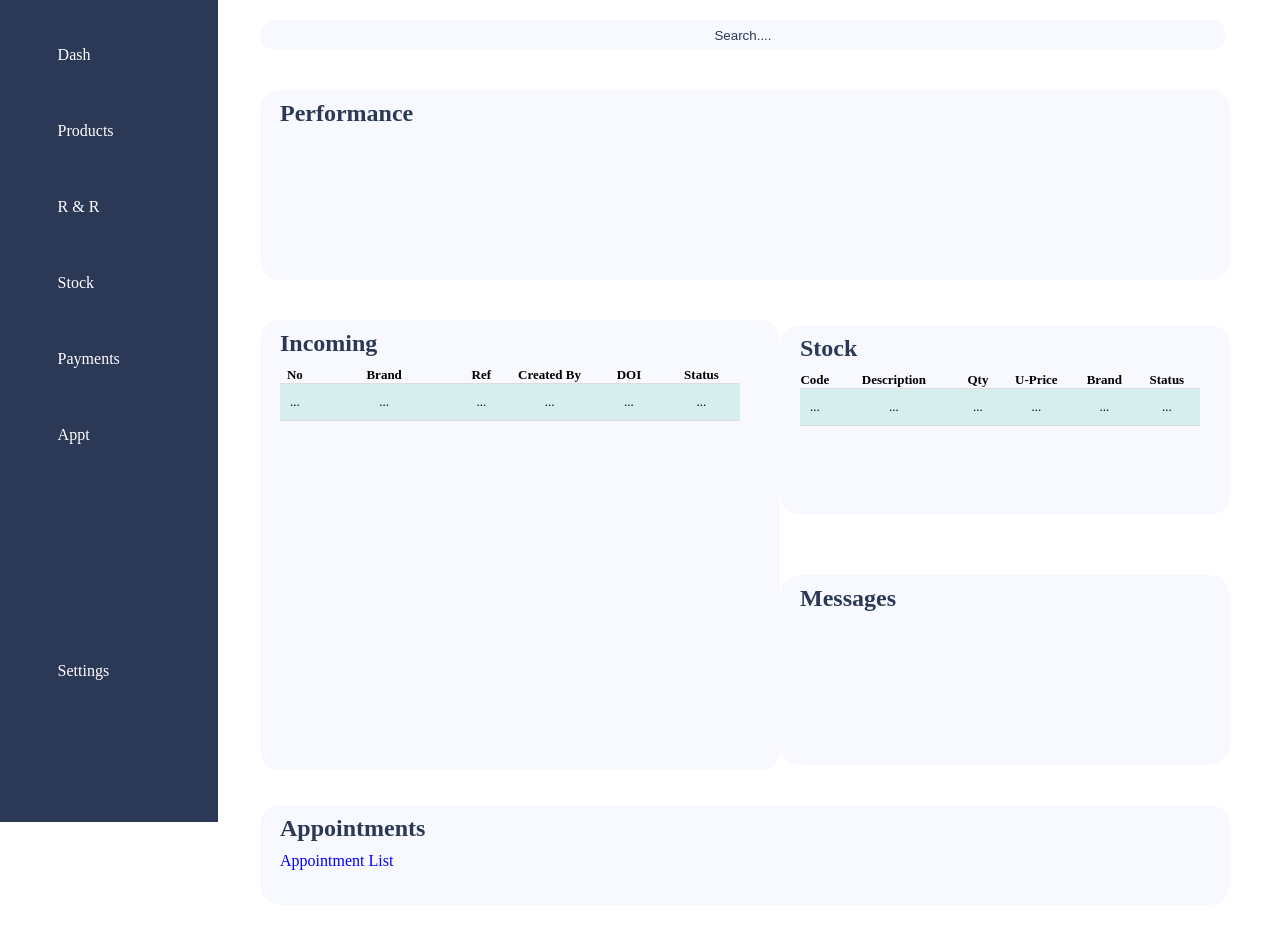
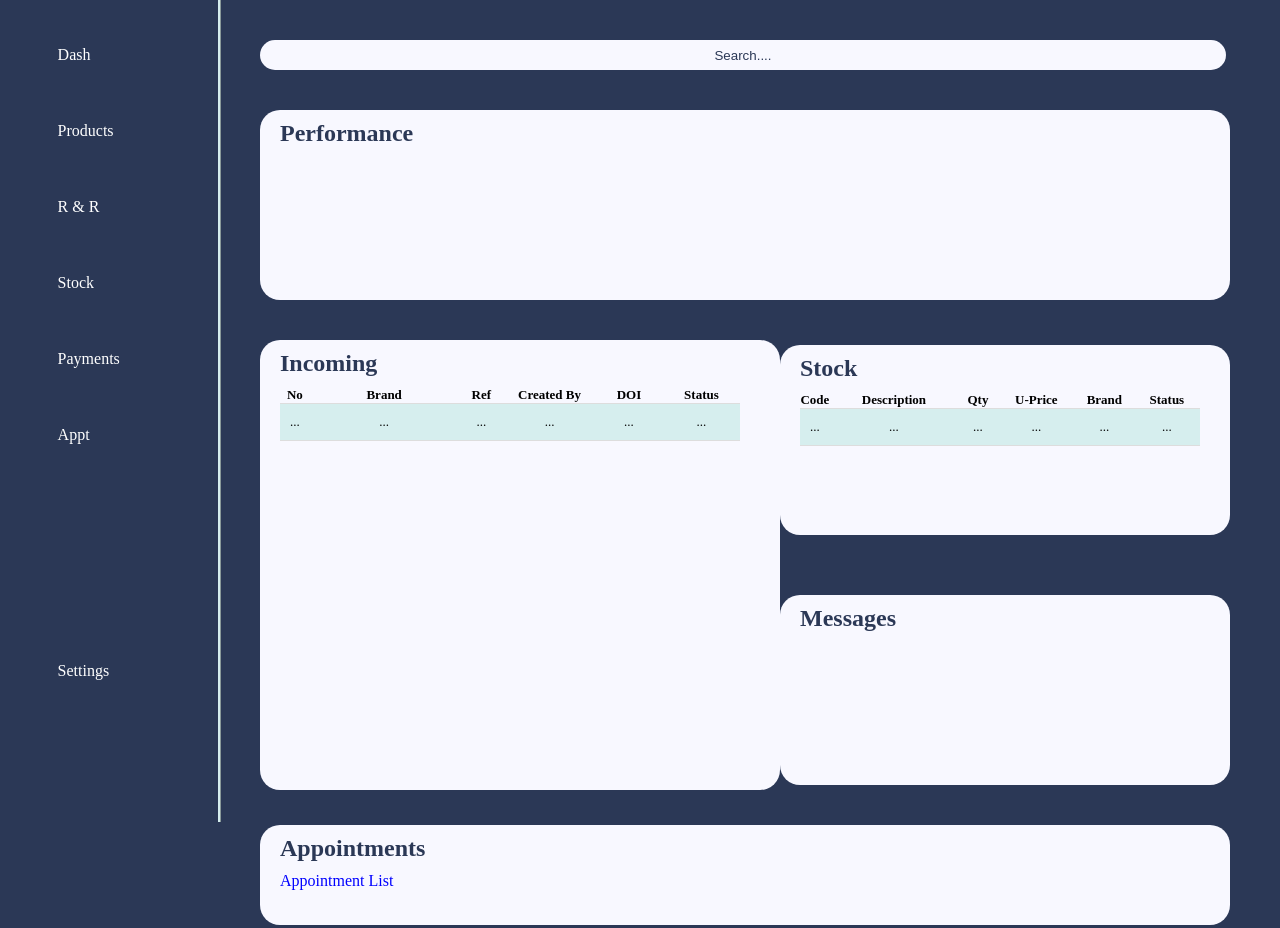
Before and after one commit to Kreativhype/TSA-SRM, a plain HTML site: page index.html in a window 1280 px wide. Drawn offline with Linux system fonts and the light colour scheme.

Commit message:
update new html files

```diff
--- a/styles/styles.css
+++ b/styles/styles.css
@@ -3,11 +3,11 @@
     margin: 0;
 }
 body {
-    background-color: white;
+    background-color: #2B3856;
 }
 .sidenav {
-    border-style: none;
-    border-color: grey;
+    border-right-style: ridge;
+    border-color: #D6EEEE;
     height: 98%;
     width: 15%;
     position: fixed;
@@ -38,7 +38,7 @@ body {
 }
 
 .search-box {
-    margin-top: 20px;
+    margin-top: 40px;
     margin-left: 30px;
     width: 92%;
     height: 30px;
```
Also changed, not shown: appt.html (added), payments.html (added), products.html (added), rr.html (added), settings.html (added), stock-inventory.html (added).
